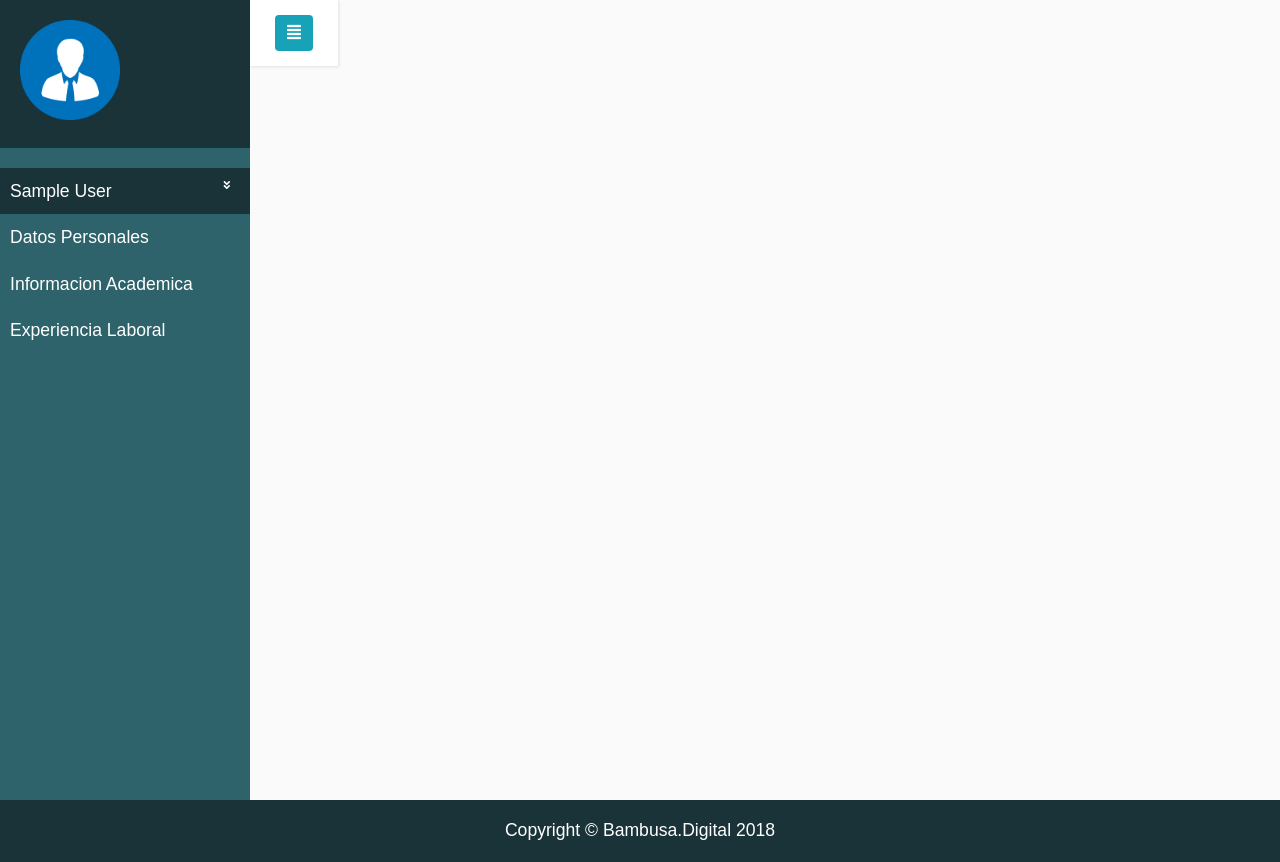
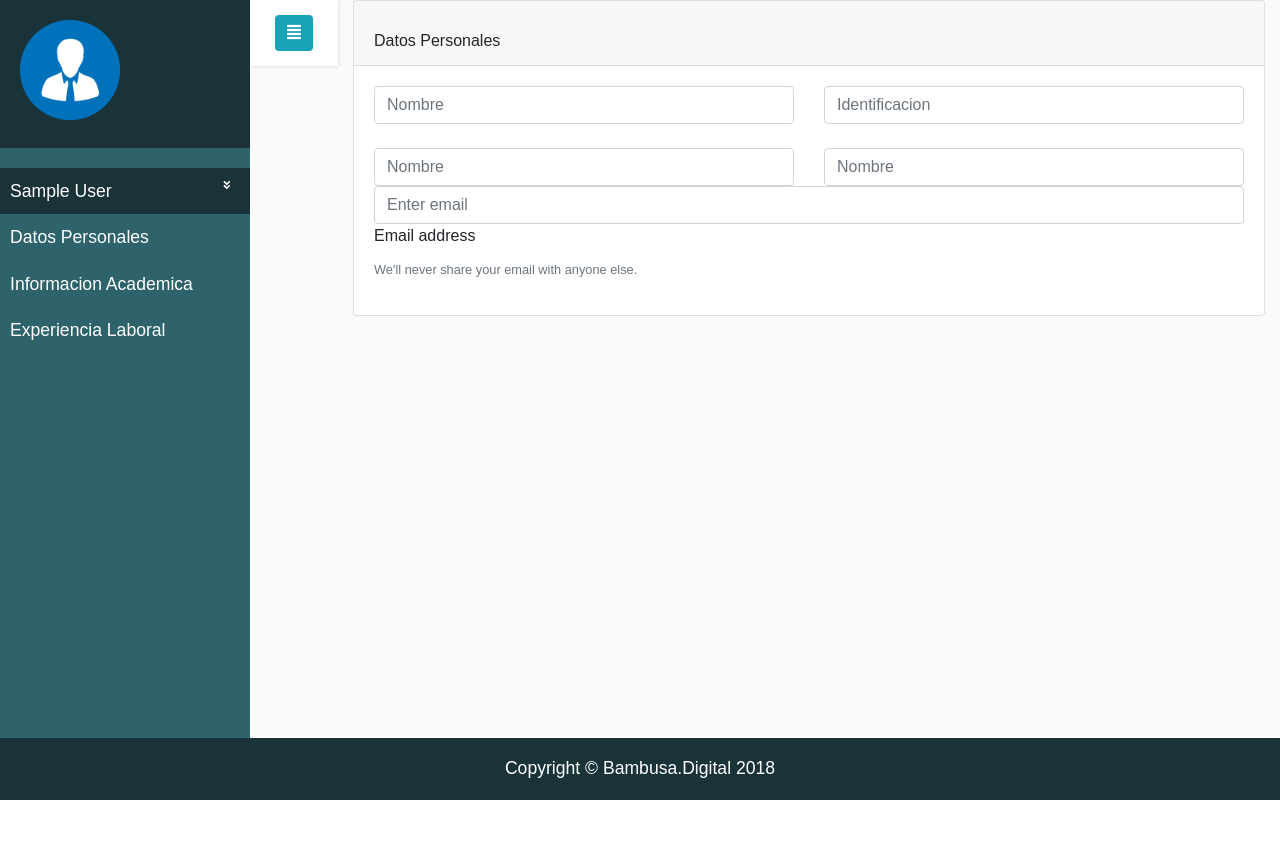
Before and after one commit to alextremo29/bolsa_empleo, a PHP site: page /dashboard_usuario.php in a window 1280 px wide. After the commit the page ends 800 px from the top, so only its background shows below. Run offline with PHP 8.4, Linux system fonts and the light colour scheme; the visitor is signed in with stand-in values (Sample User, id 1); some libraries are stand-ins or nearby versions.

Commit message:
cambios en login formulario de datos personales

```diff
--- a/dashboard_usuario.php
+++ b/dashboard_usuario.php
@@ -7,11 +7,7 @@
         session_start();
         include 'control_session.php';
     ?>
-    <!-- <link href="{{ asset('css/app.css') }}" rel="stylesheet"> -->
-
     <title>Dashboard <?php echo $_SESSION["nombre_pers"]; ?></title>
-
-    <!-- Styles -->
 </head>
 <body>
     <div id="app">
@@ -50,9 +46,6 @@
                             </a>
                         </li>
                 </nav>
-                <main class="py-4">
-
-                </main>
                 <div id="content">
                     <nav class="navbar navbar-default">
                         <div class="container-fluid">
@@ -64,6 +57,7 @@
                         </div>
                     </nav>
                 </div>
+                <?php include 'datos_personales.php' ?>
         </div>
     </div>
 <!-- Creando un footer para las paginas-->
--- /dev/null
+++ b/datos_personales.php
@@ -0,0 +1,33 @@
+<div class="container">
+	<div class="card">
+	  <div class="card-header">
+	    Datos Personales
+	  </div>
+	  <div class="card-body">
+	    <form action="" name="form_datos_p" id="form_datos_p">
+    		<div class="form-group">
+    			<div class="row">
+	    			<div class="col-md-6">
+	    				<input type="text" id="txt_nombre" name="txt_nombre" class="form-control" placeholder="Nombre">
+	    			</div>
+	    			<div class="col-md-6">
+	    				<input type="number" id="txt_identificacion" name="txt_identificacion" class="form-control" placeholder="Identificacion">
+	    			</div>
+    			</div>
+    			<br>
+    			<div class="row">
+	    			<div class="col-md-6">
+	    				<input type="text" id="txt_nombre" name="txt_nombre" class="form-control" placeholder="Nombre">
+	    			</div>
+	    			<div class="col-md-6">
+	    				<input type="text" id="txt_identificacion" name="txt_identificacion" class="form-control" placeholder="Nombre">
+	    			</div>
+    			</div>
+			    <input type="email" class="form-control" id="exampleInputEmail1" aria-describedby="emailHelp" placeholder="Enter email">
+			    <label for="exampleInputEmail1">Email address</label>
+			    <small id="emailHelp" class="form-text text-muted">We'll never share your email with anyone else.</small>
+			</div>
+	    </form>
+	  </div>
+	</div>
+</div>
--- a/estilos/estilos.css
+++ b/estilos/estilos.css
@@ -78,8 +78,17 @@ body#LoginForm{
 /*
     DEMO STYLE
 */
+.card-header{
+  padding-top: 28px;
+}
 @import "https://fonts.googleapis.com/css?family=Poppins:300,400,500,600,700";
-
+footer {
+  background-color: black;
+  position: absolute;
+  bottom: 0;
+  width: 100%;
+  color: white;
+}
 
 body {
     font-family: 'Poppins', sans-serif;
```
Also changed, not shown: dash_ofertas.php (added).
